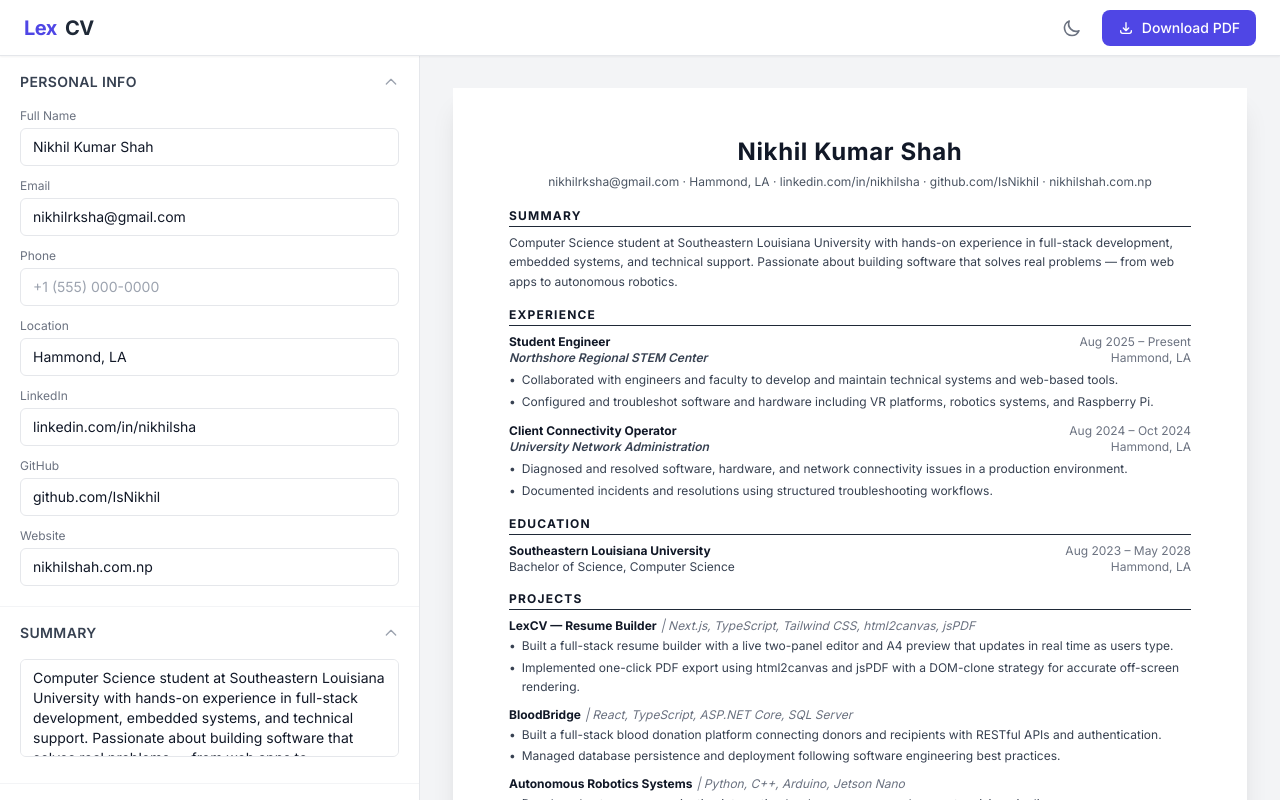
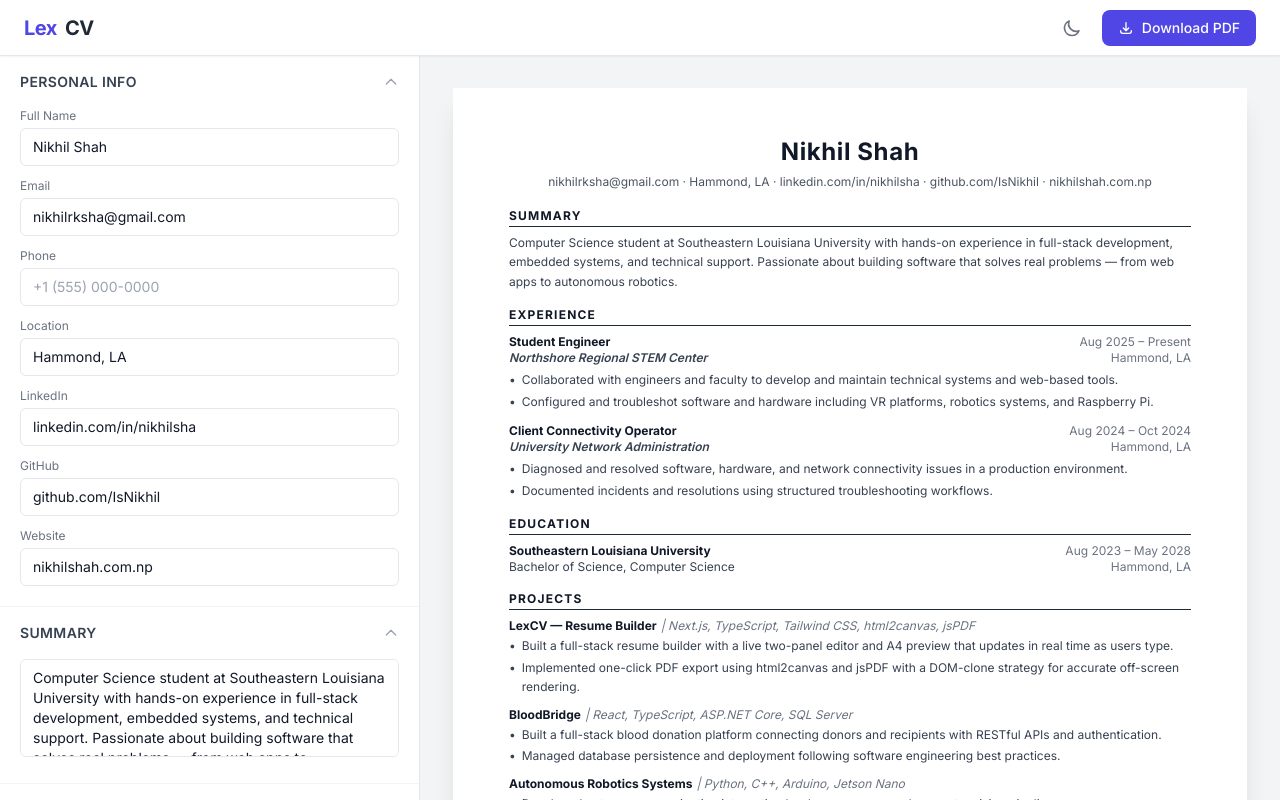
Before and after one commit to IsNikhil/LexCV, a Next.js app: page / in a window 1280 px wide. Built offline with nearby package versions, Linux system fonts and the light colour scheme.

Commit message:
edited sample data

```diff
--- a/src/app/data/sampleData.ts
+++ b/src/app/data/sampleData.ts
@@ -2,7 +2,7 @@ import { ResumeData } from "@/app/types/resume";
 
 export const sampleResumeData: ResumeData = {
   personalInfo: {
-    name: "Nikhil Kumar Shah",
+    name: "Nikhil Shah",
     email: "nikhilrksha@gmail.com",
     phone: "",
     location: "Hammond, LA",
```
